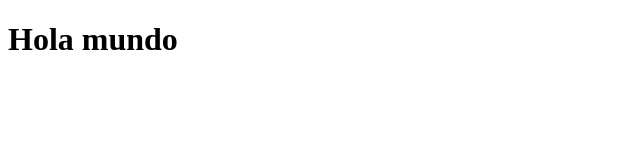
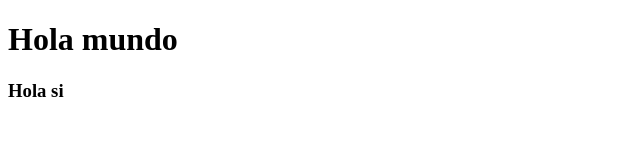
Before and after one commit to pirinolixo/Proyecto-frontend-fundamental, a plain HTML site: page index.html in a window 1280 px wide. Shown: the full height of the page, 0-640 px from the left. Drawn offline with Linux system fonts and the light colour scheme.

Commit message:
Segundo cambio

```diff
--- a/index.html
+++ b/index.html
@@ -8,5 +8,6 @@
 </head>
 <body>
     <h1>Hola mundo</h1>
+    <h3>Hola si</h3>
 </body>
 </html>
```
